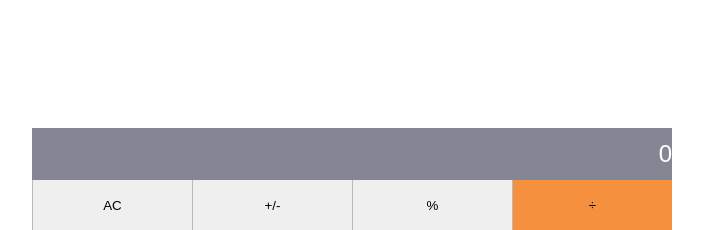
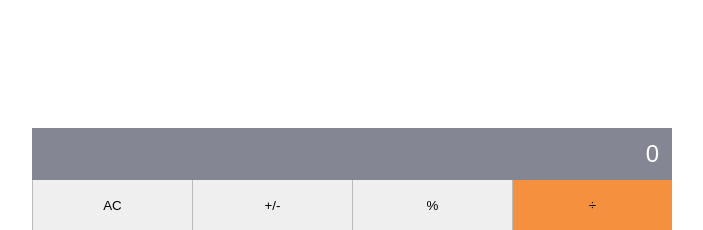
Before and after one commit to isaacpitwa/math_magicians, a React (Create React App) app: page / in a window 1280 px wide. Shown: the top 230 px of the page, without its empty margins (288-991 px from the left). Built offline with nearby package versions, Linux system fonts and the light colour scheme.

Commit message:
Value transfer i.e handle button clicks

```diff
--- a/src/App.css
+++ b/src/App.css
@@ -4,7 +4,7 @@
 }
 
 .calc-input {
-  width: 100%;
+  width: 98%;
   height: 52px;
   text-align: right;
   background-color: #858693;
@@ -12,6 +12,7 @@
   font-size: 1.5em;
   border: 0;
   padding: 0;
+  padding-right: 2%;
 }
 
 ::placeholder {
--- a/src/components/calculator.js
+++ b/src/components/calculator.js
@@ -96,14 +96,16 @@ class Calculator extends React.Component {
   }
 
   valueChange(newValue) {
-    this.setState((prevState) => ({ value: prevState.value.concat(newValue) }));
+    if (newValue.length > 0) {
+      this.setState((prevState) => ({ value: prevState.value.concat(newValue) }));
+    } else this.setState({ value: '' });
   }
 
   render() {
     const { value } = this.state;
     return (
       <div className="calc-wrapper">
-        <input type="text" placeholder="0" className="calc-input" value={value} />
+        <input type="text" placeholder="0" className="calc-input" value={value} readOnly />
         <div className="buttons-container">
           {
             buttons.map((button, index) => (
--- a/src/components/calculator_button.js
+++ b/src/components/calculator_button.js
@@ -14,6 +14,10 @@ class CalculatorButton extends React.Component {
       // Handle Arithmetic Operations
     }
     // update input value
+    if (label === 'AC') {
+      valueChange('');
+      return;
+    }
     valueChange(label);
   }
 
```
